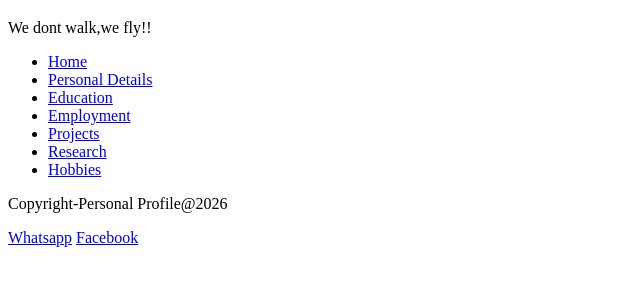
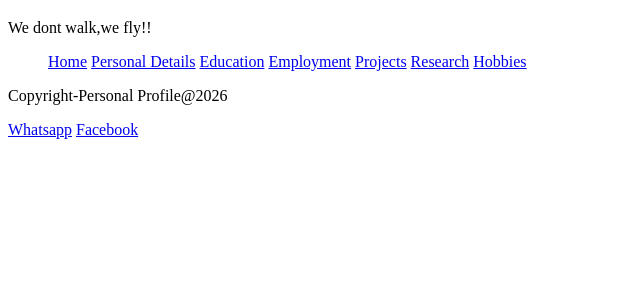
Before and after one commit to bida373/profile, a plain HTML site: page index.html in a window 1280 px wide. Shown: the part 61-346 px from the top of the page, without its empty margins (0-640 px from the left). Drawn offline with Linux system fonts and the light colour scheme.

Commit message:
Update index.html

```diff
--- a/index.html
+++ b/index.html
@@ -4,7 +4,7 @@
           <title>My Profile</title>
           <meta charset="utf-8"/>
           <style>
-               <ul#ulnav>li
+               ul#ulnav>li {
                       display:inline;
                       list-style-type:none;
                }
```
